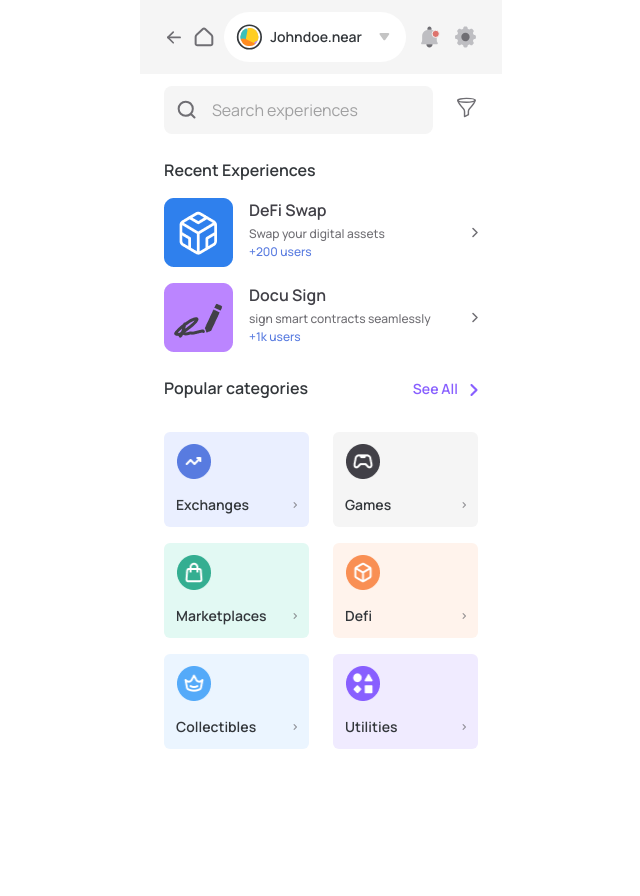
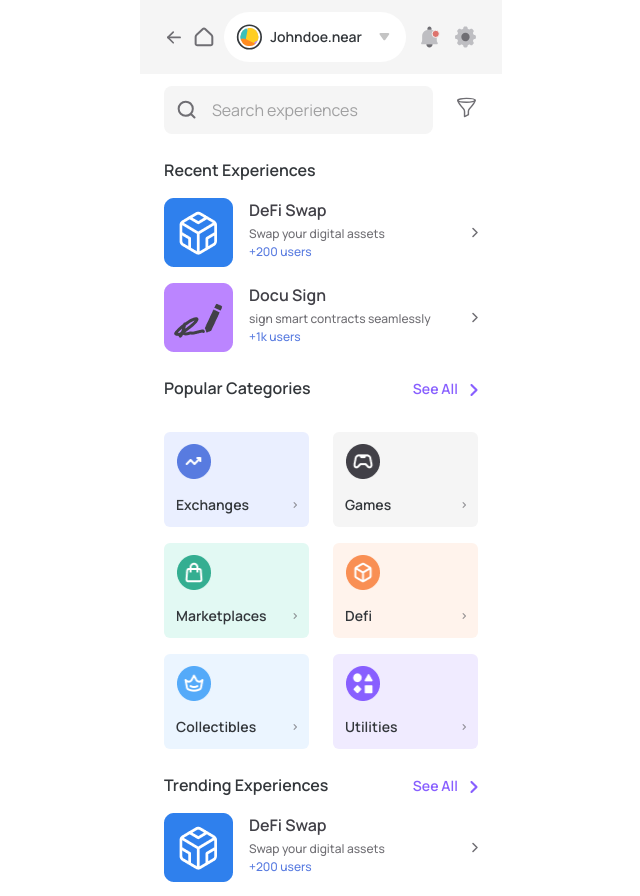
Before and after one commit to Sharpmind015/NearChallenge, a Next.js app: page /experience in a window 1280 px wide. Shown: the top 896 px of the page, without its empty margins (319-959 px from the left). Before the commit the page ends 800 px from the top, so only its background shows below. Built offline with nearby package versions, Linux system fonts and the light colour scheme.

Commit message:
refactor : compose see all container

```diff
--- /dev/null
+++ b/layouts/SeeAllContainer.tsx
@@ -0,0 +1,26 @@
+import Link from 'next/link';
+import {FC} from 'react';
+
+interface Props {
+  title: string
+}
+
+const SeeAllContainer : FC<Props> = ({title}) => {
+  return (
+    <div className='flex justify-between items-center mt-6 mb-4'>
+      <h3 className='heading heading--2'>{title}</h3>
+      <div>
+        <Link href=''>
+          <a className='text-sm text-accent-200 not-italic font-semibold inline-block'>
+            <span className='inline-block mr-3'>See All</span>
+              <svg className='inline-block' width="8" height="14" viewBox="0 0 8 14" fill="none" xmlns="http://www.w3.org/2000/svg">
+                <path d="M0.705766 2.70577C0.315978 2.31598 0.318104 1.68189 0.70607 1.29392L0.793916 1.20608C1.18387 0.816121 1.8135 0.813508 2.20798 1.20799L7.29201 6.29201C7.68302 6.68302 7.68648 7.31351 7.29201 7.70799L2.20798 12.792C1.81697 13.183 1.18188 13.1819 0.793916 12.7939L0.70607 12.7061C0.316114 12.3161 0.312765 11.6872 0.705766 11.2942L4.99999 7L0.705766 2.70577Z" fill="#885FFF"/>
+              </svg>
+            </a>
+          </Link>
+        </div>
+    </div>
+  )
+}
+
+export default SeeAllContainer;
--- a/pages/experience.tsx
+++ b/pages/experience.tsx
@@ -1,12 +1,13 @@
 import type { NextPage } from 'next'
+import {useState} from 'react'
+import Link from 'next/link'
 import Head from 'next/head'
 import Image from 'next/image'
 import Container from '../layouts/Container'
 import Topbar from '../layouts/Topbar'
 import RecentExperience from '../components/RecentExperience'
 import Category from '../components/Category'
-import {useState} from 'react'
-import Link from 'next/link'
+import SeeAllContainer from '../layouts/SeeAllContainer'
 
 const Experience: NextPage = () => {
   const [search, setSearch] = useState<string>('');
@@ -40,19 +41,7 @@ const Experience: NextPage = () => {
           <h3 className='heading heading--2 mt-6'>Recent Experiences</h3>
           <RecentExperience src='/DeFi.png' title='DeFi Swap' description='Swap your digital assets' users='+200 users' />
           <RecentExperience src='/Docu.png' title='Docu Sign' description='sign smart contracts seamlessly' users='+1k users' />
-          <div className='flex justify-between items-center mt-6 mb-4'>
-            <h3 className='heading heading--2'>Popular categories</h3>
-            <div>
-              <Link href=''>
-                <a className='text-sm text-accent-200 not-italic font-semibold inline-block'>
-                  <span className='inline-block mr-3'>See All</span>
-                  <svg className='inline-block' width="8" height="14" viewBox="0 0 8 14" fill="none" xmlns="http://www.w3.org/2000/svg">
-                    <path d="M0.705766 2.70577C0.315978 2.31598 0.318104 1.68189 0.70607 1.29392L0.793916 1.20608C1.18387 0.816121 1.8135 0.813508 2.20798 1.20799L7.29201 6.29201C7.68302 6.68302 7.68648 7.31351 7.29201 7.70799L2.20798 12.792C1.81697 13.183 1.18188 13.1819 0.793916 12.7939L0.70607 12.7061C0.316114 12.3161 0.312765 11.6872 0.705766 11.2942L4.99999 7L0.705766 2.70577Z" fill="#885FFF"/>
-                  </svg>
-                </a>
-              </Link>
-            </div>
-          </div>
+          <SeeAllContainer title='Popular Categories' />
           <div className='flex justify-between flex-wrap -mx-3'>
             <div className='px-3 w-1/2'>
               <Category src='/Exchanges.png' title='Exchanges' colorType='bg-blue-500' />
@@ -73,6 +62,9 @@ const Experience: NextPage = () => {
               <Category src='/Utilities.png' title='Utilities' colorType='bg-blue-600' />
             </div>
           </div>
+          <SeeAllContainer title='Trending Experiences' />
+          <RecentExperience src='/DeFi.png' title='DeFi Swap' description='Swap your digital assets' users='+200 users' />
+          <RecentExperience src='/Docu.png' title='Docu Sign' description='sign smart contracts seamlessly' users='+1k users' />
         </main>
         </div>
       </Container>
```
